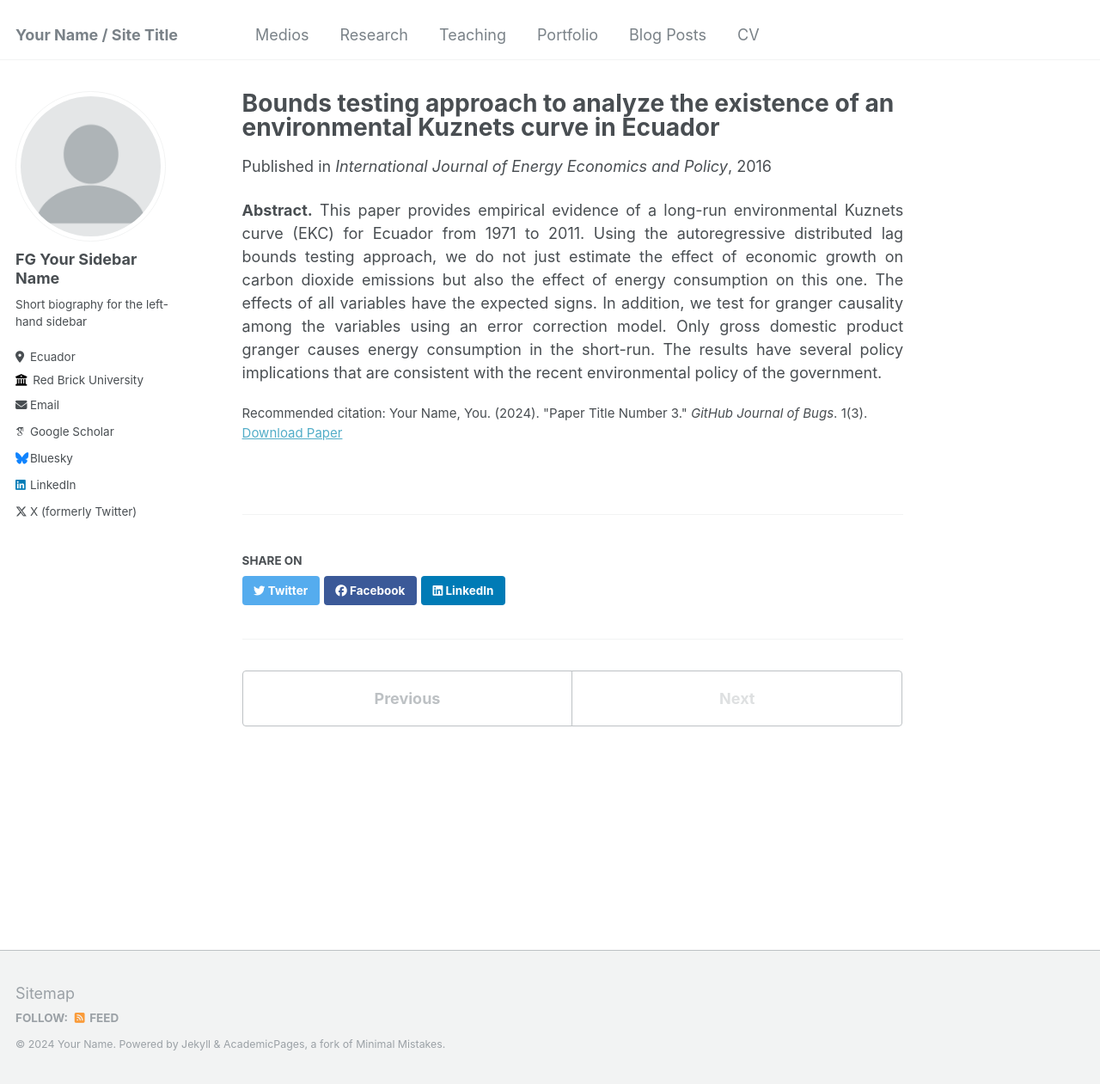
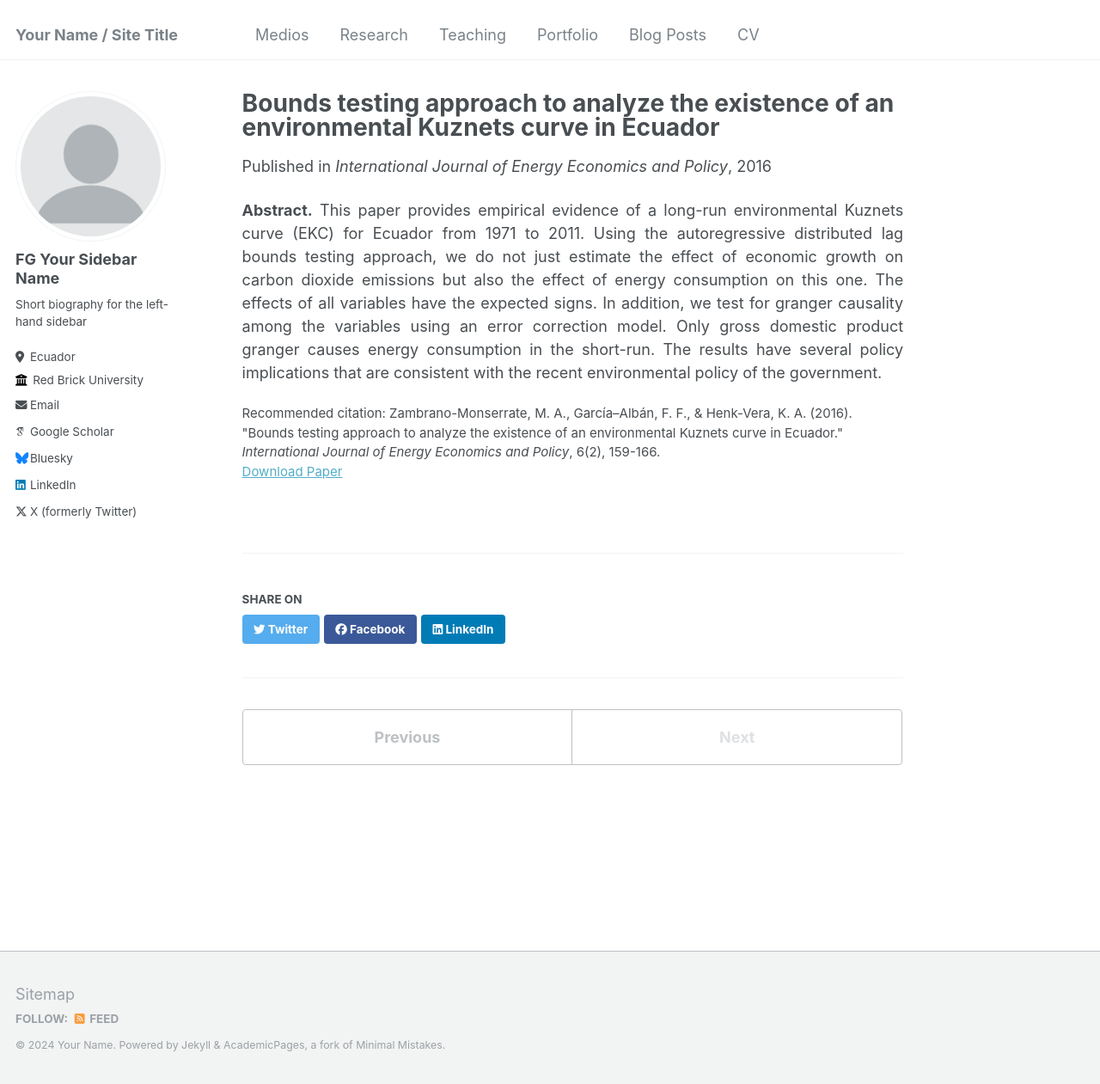
Before and after one commit to EnexFG/EnexFG.github.io, a Jekyll site: the page built from _publications/2017-02-17-paper-title-number-4.md, in a window 1280 px wide and 1261 px high. Shown: the whole window at 86% size. Built offline with Jekyll 4.4.1, drawn with Linux system fonts in a browser that asks for light colours; some web fonts are replaced.

Commit message:
Update 2017-02-17-paper-title-number-4.md

```diff
--- a/_publications/2017-02-17-paper-title-number-4.md
+++ b/_publications/2017-02-17-paper-title-number-4.md
@@ -6,7 +6,7 @@ permalink: /research/2024-02-17-paper-title-number-4
 excerpt: ''
 venue: 'International Journal of Energy Economics and Policy'
 paperurl: 'https://dergipark.org.tr/en/download/article-file/361608'
-citation: 'Your Name, You. (2024). &quot;Paper Title Number 3.&quot; <i>GitHub Journal of Bugs</i>. 1(3).'
+citation: 'Zambrano-Monserrate, M. A., García–Albán, F. F., & Henk-Vera, K. A. (2016). &quot;Bounds testing approach to analyze the existence of an environmental Kuznets curve in Ecuador.&quot; <i>International Journal of Energy Economics and Policy</i>,  6(2), 159-166.'
 ---
 
 <p align="justify"> <b>Abstract.</b> This paper provides empirical evidence of a long-run environmental Kuznets curve (EKC) for Ecuador from 1971 to 2011. Using the autoregressive distributed lag bounds testing approach, we do not just estimate the effect of economic growth on carbon dioxide emissions but also the effect of energy consumption on this one. The effects of all variables have the expected signs. In addition, we test for granger causality among the variables using an error correction model. Only gross domestic product granger causes energy consumption in the short-run. The results have several policy implications that are consistent with the recent environmental policy of the government. </p>
```
